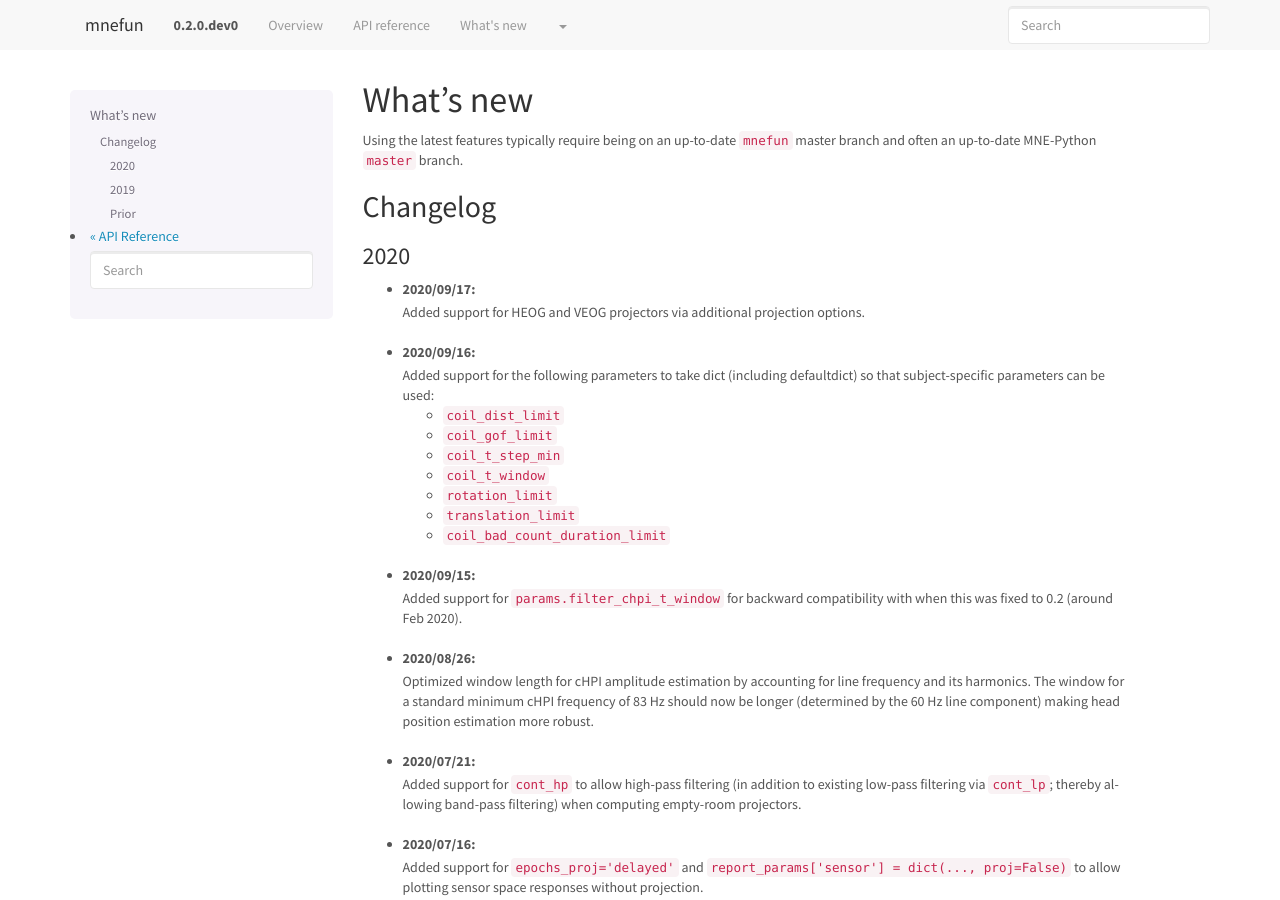
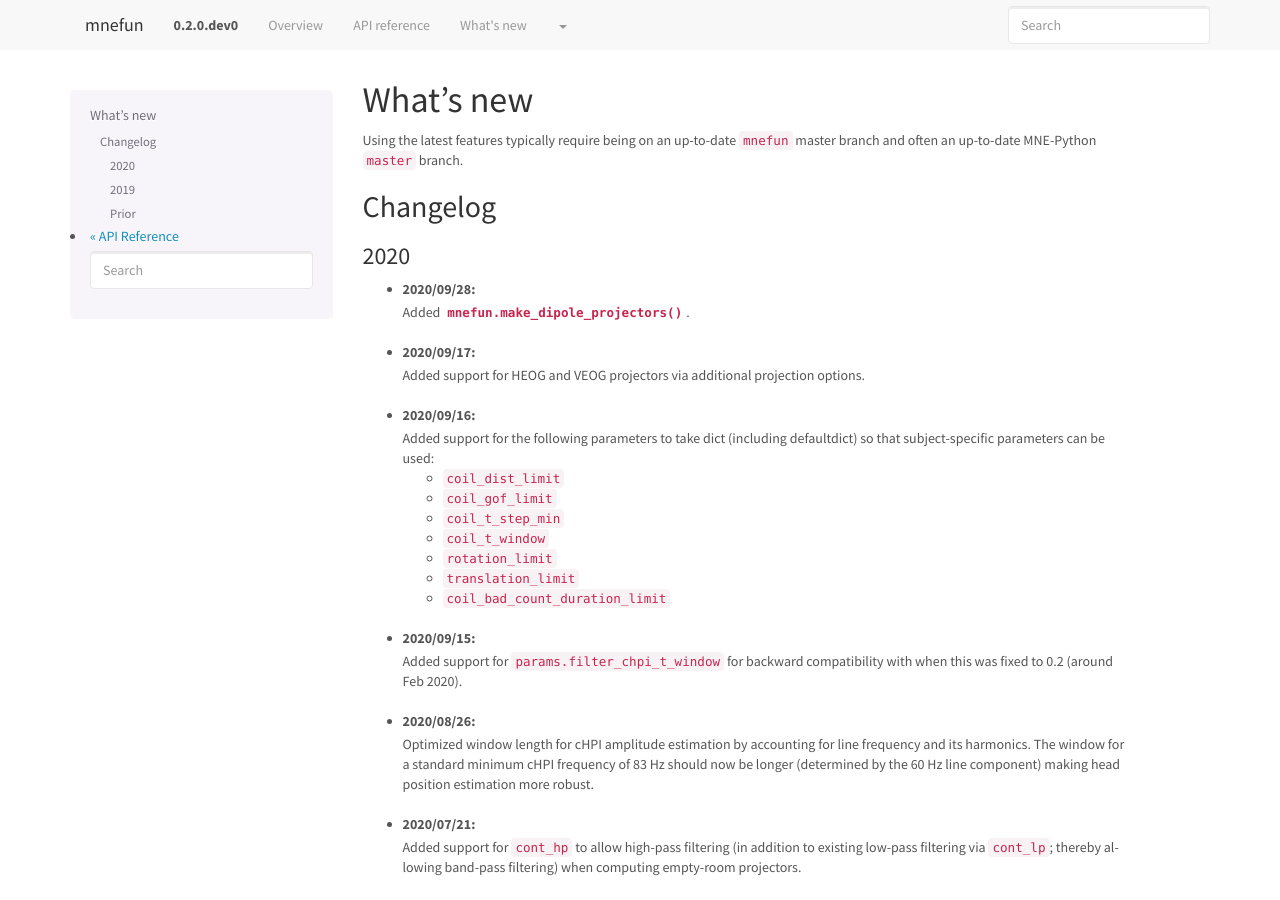
Before and after one commit to LABSN/mnefun, a Sphinx documentation site: the page built from doc/whats_new.rst, in a window 1280 px wide and 900 px high. Built offline with Sphinx 7.4.7, drawn with Linux system fonts in a browser that asks for light colours.

Commit message:
DOC: Changes

```diff
--- a/doc/python_reference.rst
+++ b/doc/python_reference.rst
@@ -31,6 +31,7 @@ Functions:
    get_atlas_roi_mask
    get_fsaverage_medial_vertices
    get_raw_fnames
+   make_dipole_projectors
    read_params
    run_sss_command
    run_sss_positions
--- a/doc/whats_new.rst
+++ b/doc/whats_new.rst
@@ -11,6 +11,8 @@ Changelog
 
 2020
 ^^^^
+- 2020/09/28:
+    Added :func:`mnefun.make_dipole_projectors`.
 - 2020/09/17:
     Added support for HEOG and VEOG projectors via additional
     projection options.
```
